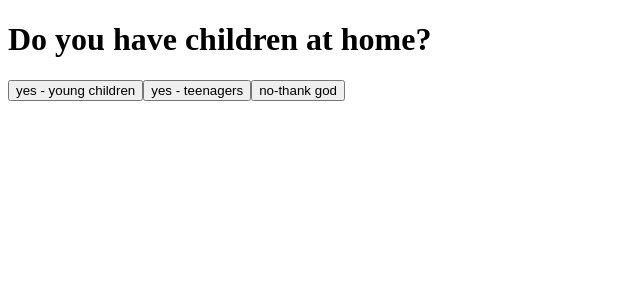
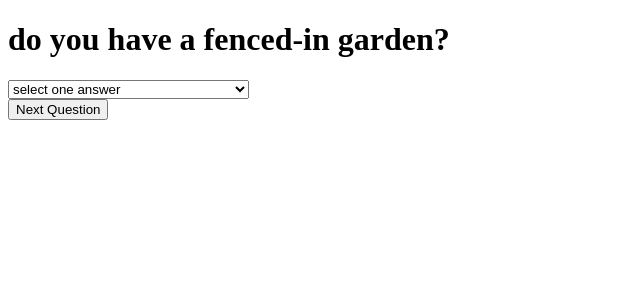
Before and after one commit to evelyn516/Adoption, a React (Create React App) app in the folder client/: page /quiz in a window 1280 px wide. Shown: the top 300 px of the page, without its empty margins (0-640 px from the left). Built offline with nearby package versions, Linux system fonts and the light colour scheme.

Commit message:
changed from buttons to dropbox answers and got it stored in a state

```diff
--- a/client/src/pages/Quiz/index.jsx
+++ b/client/src/pages/Quiz/index.jsx
@@ -17,20 +17,44 @@ const [questions, setQuestions] = useState ([
 }])
 
 
-const [currentQuestion, setCurrentQuestion] = useState(3)
+const [currentQuestion, setCurrentQuestion] = useState(5)
+const [response, setResponse] = useState([])
 const nextQuetions = currentQuestion + 1;
+
+
+const handleResponse = (e) => {
+let responseItem = e.target.value
+setResponse(response.push(responseItem))
+console.log(response)
+
+}
 
   return (
 
 <>
 
-<div className="main-quiz">
+{/* <div className="main-quiz">
 
-<h1> {questions[currentQuestion].question}</h1>
+<h1 className="questions"> {questions[currentQuestion].question}</h1>
+{questions[currentQuestion].answers.map((answer, i) => (<button key={i} value={answer[i]} onClick={() => handleResponse()} className="answer-btn"> {answer} </button>))}
 
-{questions[currentQuestion].answers.map((answer, i) => (<button key={i}> {answer}</button>))}
+</div> */}
+<h1 className="questions"> {questions[currentQuestion].question}</h1>
 
-</div>
+<div>
+
+          <select className="category" value={questions[currentQuestion].answers} onChange={handleResponse}>
+
+          <option>select one answer</option>
+
+          {questions[currentQuestion].answers && questions[currentQuestion].answers.map((answer) => (
+          <option value={answer} key={answer[currentQuestion]}> {answer} </option> ))}
+
+          </select>
+
+          <br></br><button> Next Question</button>
+        </div>
+
 
 </>
 );
```
